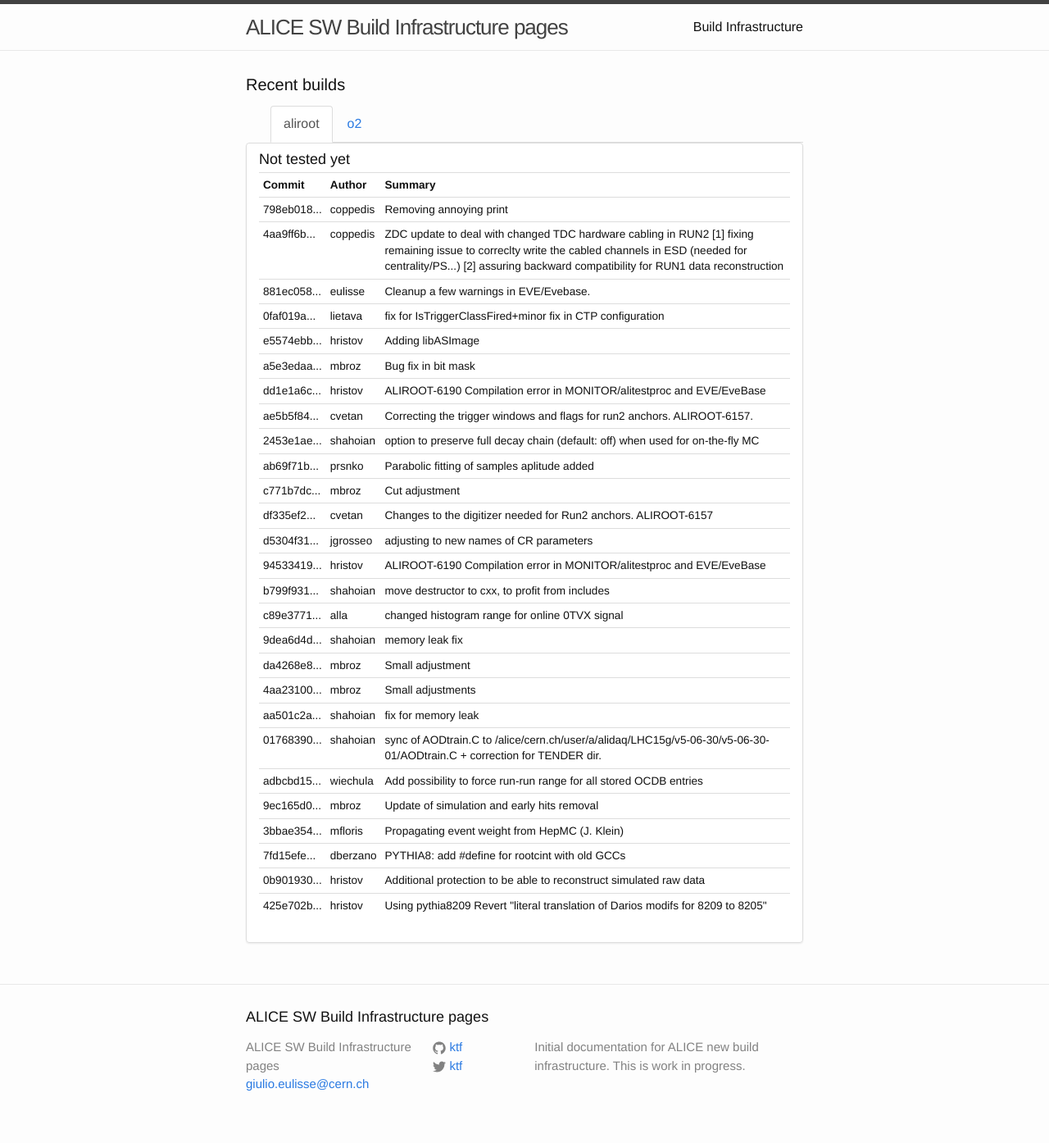
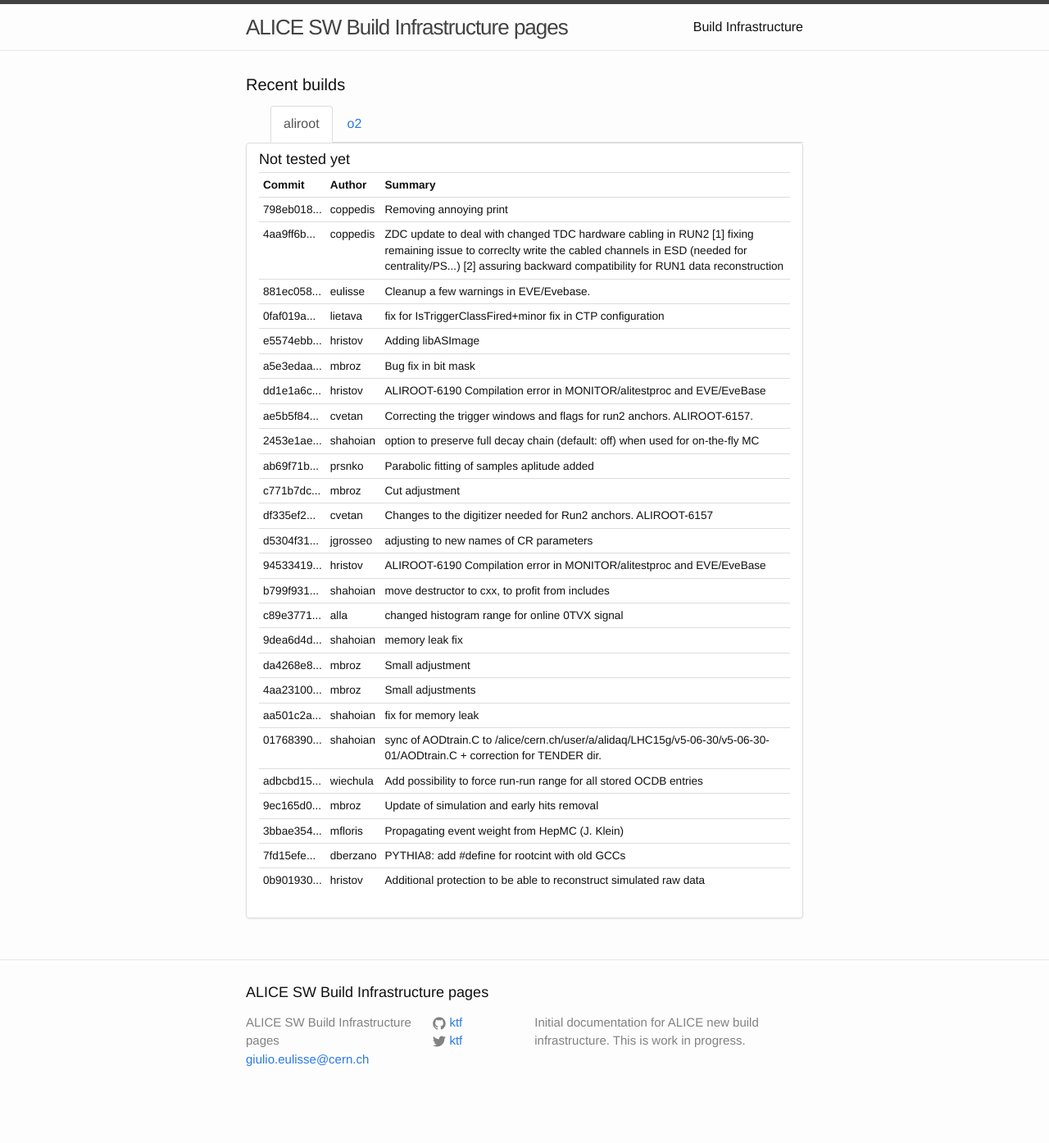
Before and after one commit to alisw/alisw.github.io, a Jekyll site: the page built from index.html, in a window 1280 px wide. Shown: the whole page at 82% size. Built offline with Jekyll 4.4.1, drawn with Linux system fonts in a browser that asks for light colours; nearby versions of some CDN libraries; after the commit the page ends 1363 px from its top, so only the background shows below that.

Commit message:
Updated results.

```diff
--- a/_data/commits-aliroot-master.yaml
+++ b/_data/commits-aliroot-master.yaml
@@ -128,8 +128,3 @@
  message: >-
     Additional protection to be able to reconstruct simulated raw data
  author: !!str hristov
--
- commit: "425e702b5571af2da966cd472cf1fd35b770dad7"
- message: >-
-    Using pythia8209 Revert "literal translation of Darios modifs for 8209 to 8205"
- author: !!str hristov
```
